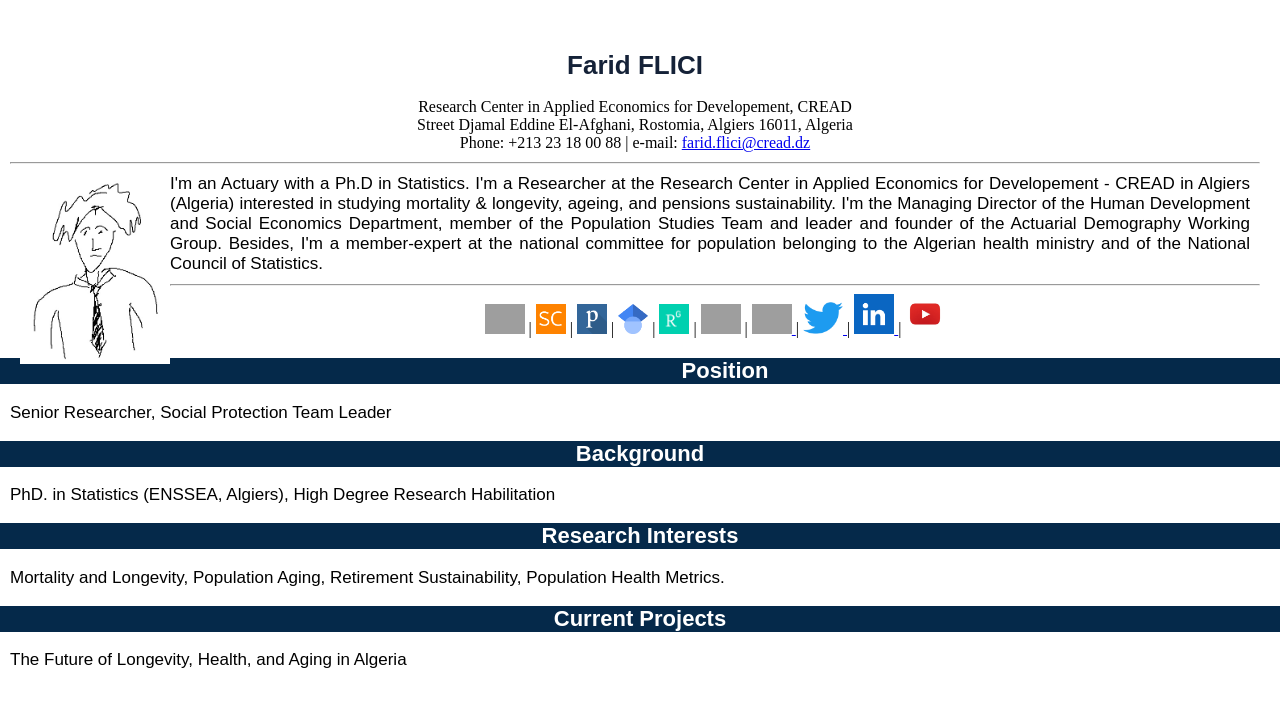
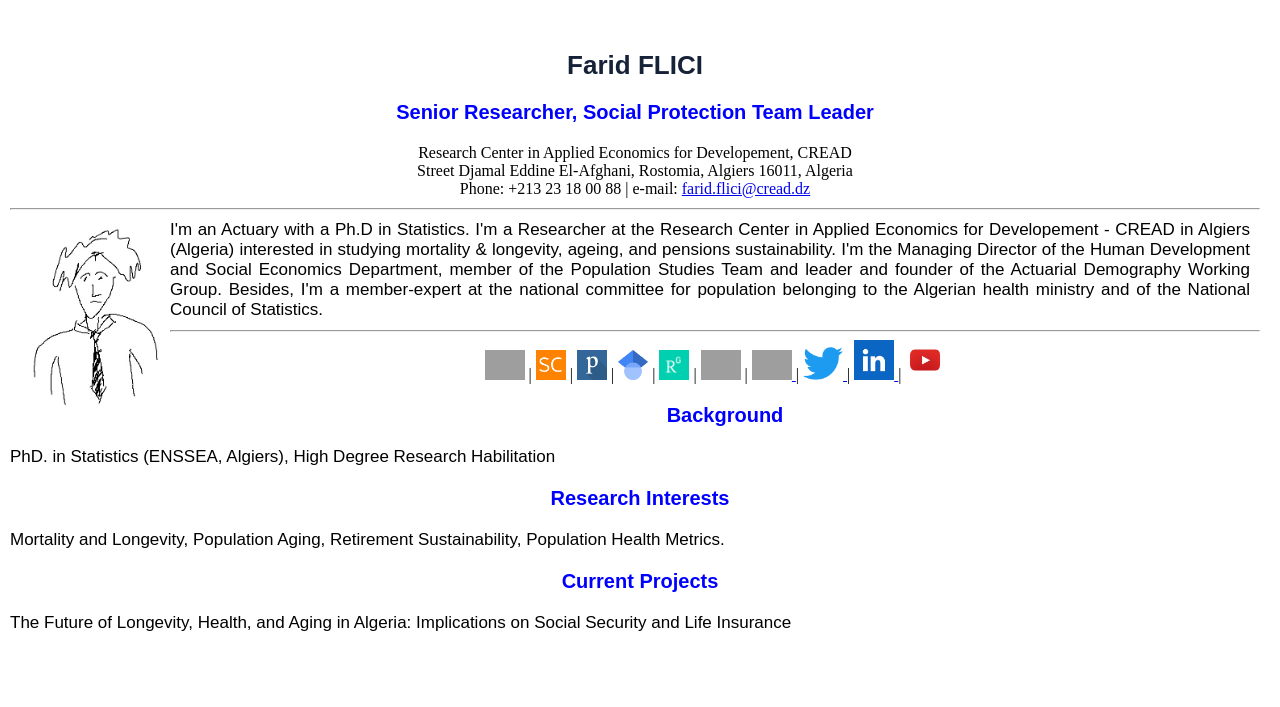
Before and after one commit to Farid-FLICI/farid-flici.github.io, a Jekyll site: the page researchername.html, which Jekyll copies as it is, in a window 1280 px wide. Shown: the top 707 px of the page. Built offline with Jekyll 4.4.1, drawn with Linux system fonts in a browser that asks for light colours; grey boxes are pictures that could not be loaded.

Commit message:
Update researchername.html

```diff
--- a/researchername.html
+++ b/researchername.html
@@ -28,6 +28,7 @@ h4{              font-family: sans-serif; font-size: 18px; font-weight: bold ; t
 <div style="margin: 50px 20px 20px 10px"  >
 
 <h1 align="center"> Farid FLICI </h1>
+ <h3> Senior Researcher, Social Protection Team Leader</h3>
 
 <p style="font-size:100%; margin-top:0px margin-bottom:0px ; text-align:center; font-family:Times New Roman"> Research Center in Applied Economics for Developement, CREAD <br>
 Street Djamal Eddine El-Afghani, Rostomia, Algiers 16011, Algeria <br>
@@ -67,14 +68,12 @@ Phone: +213 23 18 00 88 |  e-mail: <a href="farid.flici@cread.dz" > farid.flici@
 
   </div>
 
- <h2> Position </h2>
- <p> Senior Researcher, Social Protection Team Leader</p>
- <h2> Background </h2>
+ <h3> Background </h3>
  <p> PhD. in Statistics (ENSSEA, Algiers), High Degree Research Habilitation </p>
-  <h2> Research Interests </h2>
+  <h3> Research Interests </h3>
  <p> Mortality and Longevity, Population Aging, Retirement Sustainability, Population Health Metrics.</p>
- <h2> Current Projects </h2>
- <p> The Future of Longevity, Health, and Aging in Algeria
+ <h3> Current Projects </h3>
+ <p> The Future of Longevity, Health, and Aging in Algeria: Implications on Social Security and Life Insurance
 
 </div>
 
```
